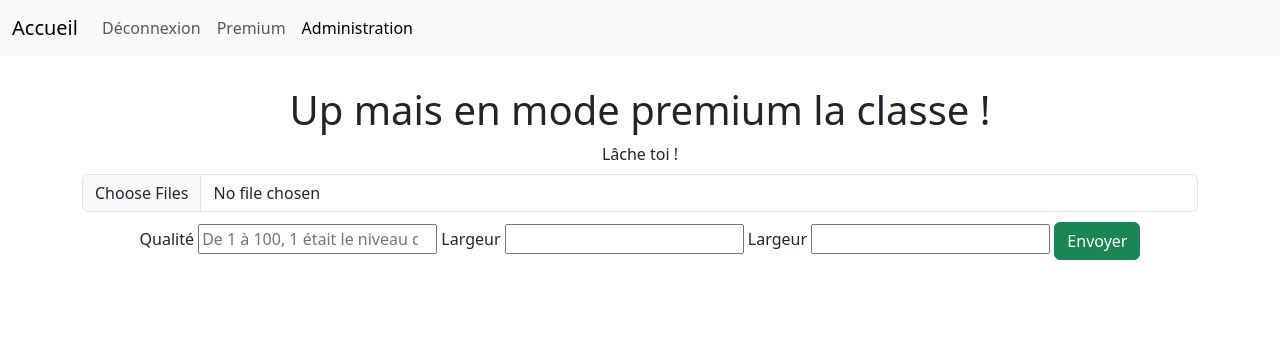
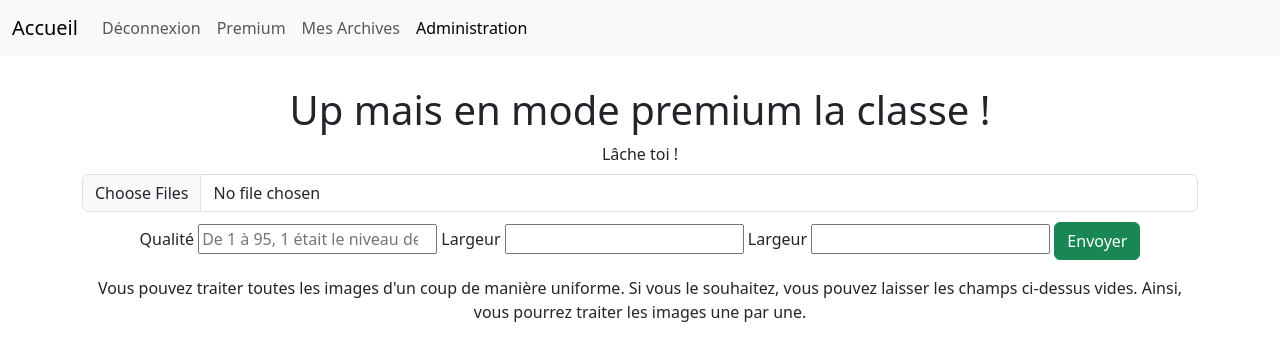
Before and after one commit to gabigab117/compress, a Django app: page /compressor/premium/ in a window 1280 px wide. Shown: the top 361 px of the page. Run offline with Django 4.2, Linux system fonts and the light colour scheme; a user stored in the database is signed in; tables that the repository leaves empty hold one stand-in row (values such as "Sample post"); parts of the project's set-up code (start-up, migrations or seed data) failed here and were passed over.

Commit message:
premium form and view update

```diff
--- a/project/compressor/forms.py
+++ b/project/compressor/forms.py
@@ -20,9 +20,10 @@ class Compress(forms.Form):
 
 
 class PremiumForm(forms.ModelForm):
-    quality = forms.IntegerField(label="Qualité", min_value=1, max_value=100)
+    quality = forms.IntegerField(label="Qualité", min_value=1, max_value=95)
     width = forms.IntegerField(label="Largeur", required=False)
     height = forms.IntegerField(label="Hauteur", required=False)
 
     class Meta:
+        model = UpImage
         fields = ["quality", "width", "height"]
--- a/project/compressor/templates/compressor/premium.html
+++ b/project/compressor/templates/compressor/premium.html
@@ -16,7 +16,8 @@
                     <input name="images" type="file" multiple class="form-control" style="margin-bottom: 10px;">
 
                     <label for="quality">Qualité</label>
-                    <input type="number" name="quality" id="quality" placeholder="De 1 à 100, 1 était le niveau de compression max">
+                    <input type="number" name="quality" id="quality"
+                           placeholder="De 1 à 95, 1 était le niveau de compression max">
 
                     <label for="width">Largeur</label>
                     <input type="number" name="width" id="width">
@@ -30,6 +31,16 @@
 
         </div>
     </div>
+    <div class="row">
+        <div class="col">
+            <p>Vous pouvez traiter toutes les images d'un coup de manière uniforme. Si vous le souhaitez, vous pouvez
+                laisser
+                les champs ci-dessus vides. Ainsi, vous pourrez traiter les images une par une.</p>
+
+        </div>
+
+
+    </div>
 </div>
 
 {% endblock %}
--- a/project/templates/base.html
+++ b/project/templates/base.html
@@ -24,6 +24,7 @@
           {% if request.user.is_authenticated %}
         <a class="nav-link" href="{% url 'accounts:logout' %}">Déconnexion</a>
         <a class="nav-link" href="{% url 'compressor:premium' %}">Premium</a>
+          <a class="nav-link" href="{% url 'compressor:all-premium-images' %}">Mes Archives</a>
           {% else %}
           <a class="nav-link active" aria-current="page" href="{% url 'accounts:signup' %}">Inscription</a>
           <a class="nav-link active" aria-current="page" href="{% url 'accounts:login' %}">Connexion</a>
```
Also changed, not shown: project/compressor/templates/compressor/all-images.html (+9 -0 lines).
